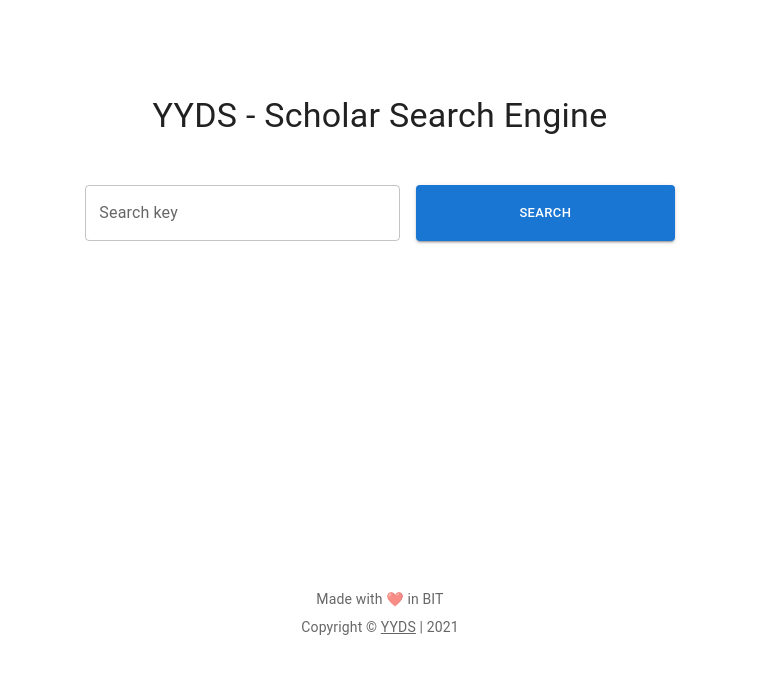
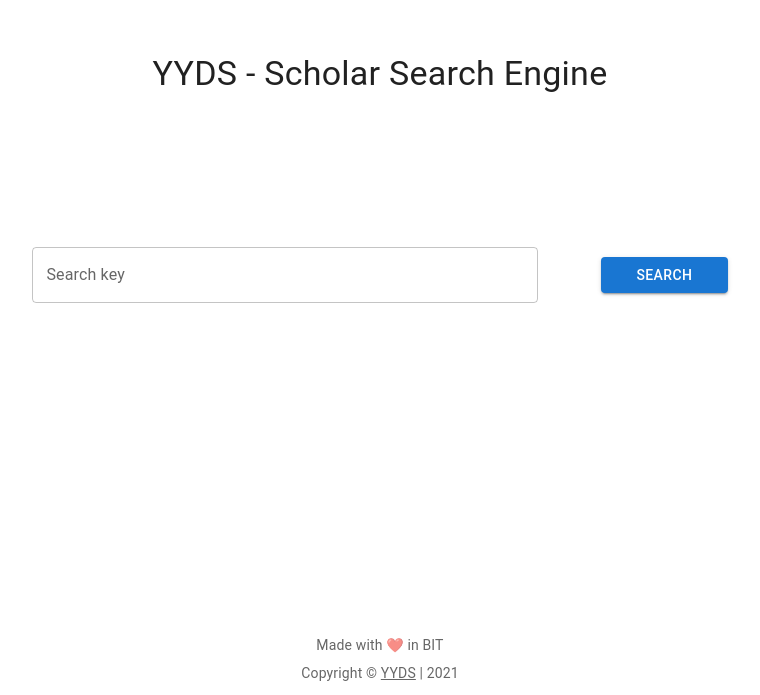
Before and after one commit to BITCS-Information-Retrieval-2021-2022/project2-yyds, a React (Create React App) app in the folder display_frontend/: page / in a window 1280 px wide. Shown: the part 105-800 px from the top of the page, without its empty margins (260-1020 px from the left). Built offline with nearby package versions, Linux system fonts and the light colour scheme.

Commit message:
:lipstick:improve SearchBar & Home Page UI

```diff
--- a/display_frontend/src/components/SearchBar.js
+++ b/display_frontend/src/components/SearchBar.js
@@ -47,19 +47,33 @@ function SearchBar(props){
 
   return (
     <Box
+      // container
       component="form"
       sx={{
-        '& > :not(style)': { m: 1, width: '35ch' },
+        // '& > :not(style)': {
+          m: 1, width: '100%', height: '50%'
+        // },
       }}
       noValidate
       autoComplete="off"
       display="flex"
       justifyContent="center"
+      alignItems="center"
+      // spacing={"5%"}
     >
-      <TextField id="outlined-basic" label="Search key" variant="outlined" value={searchItem} onChange={handleInputChange} onKeyPress={handleKeyPress} />
+      {/*<Grid item md={8}>*/}
+      <Box sx={{width: "40%"}}>
+        <TextField id="outlined-basic" sx={{height: "100%", width: "100%"}} label="Search key" variant="outlined"  value={searchItem} onChange={handleInputChange} onKeyPress={handleKeyPress} />
+        {/*Notice: the height of TextField is not able to be justified as you want, AFAIK*/}
+      </Box>
+      {/*</Grid>*/}
       {/*<div>*/}
         {/*<Router>*/}
-          <Button variant="contained" size="small" onClick={handleClick} component={RouterLink} to={`/search/${searchItem}`}>Search</Button>
+      {/*<Grid item md={4}>*/}
+      <Box sx={{width: "10%", ml: "5%"}}>
+        <Button variant="contained" sx={{height: "100%", width: "100%"}} onClick={handleClick} component={RouterLink} to={`/search/${searchItem}`}>Search</Button>
+      </Box>
+      {/*</Grid>*/}
         {/*</Router>*/}
       {/*</div>*/}
       {/*{searchResult && <Typography variant="body2" color="textSecondary" align="center">*/}
--- a/display_frontend/src/pages/Home.js
+++ b/display_frontend/src/pages/Home.js
@@ -1,26 +1,26 @@
 import React from "react";
 import SearchBar from "../components/SearchBar";
 import Copyright from "../components/Copyright";
-import {Box, CssBaseline, Typography} from "@mui/material";
+import {CssBaseline, Grid, Typography} from "@mui/material";
 
 function Home(){
   return (
     <React.Fragment>
       <CssBaseline />
-      <Box sx={{margin: 'auto', height: "100vh"}}>
+      <Grid container sx={{margin: 'auto', height: "100vh", justifyContent: "center", alignItems: "center"}}>
         {/*<Test />*/}
-        <Box textAlign={"center"} pt={"25vh"}>
-          <Typography variant="h4">
+        <Grid item container md={12}  height={"25%"} alignContent={"flex-end"} justifyContent={"center"}>  {/*pt={"25vh"}*/}
+          <Typography variant="h4" textAlign={"center"}>
             YYDS - Scholar Search Engine
           </Typography>
-        </Box>
-        <Box height={"40vh"} pt={"5vh"} alignItems={"center"}>
+        </Grid>
+        <Grid item container md={12} height={"45%"} alignContent={"center"} justifyContent={"center"}>   {/*pt={"5vh"}*/}
           <SearchBar/>
-        </Box>
-        <Box pt={"15vh"}>
+        </Grid>
+        <Grid item container md={12} height={"30%"} alignContent={"flex-end"} justifyContent={"center"}>  {/*pt={"15vh"}*/}
           <Copyright />
-        </Box>
-      </Box>
+        </Grid>
+      </Grid>
     </React.Fragment>
   );
 }
```
